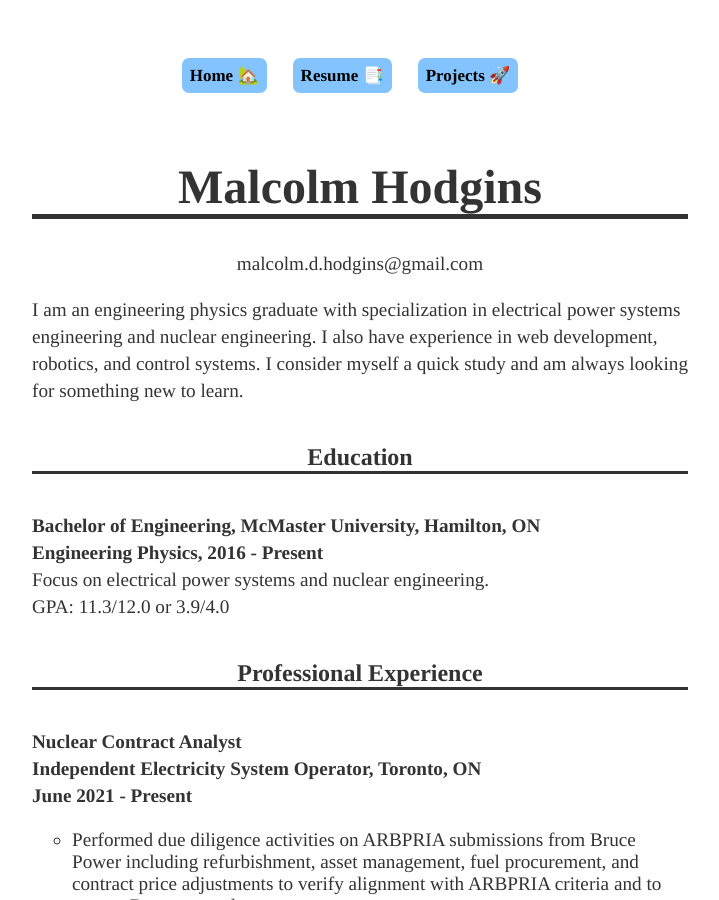
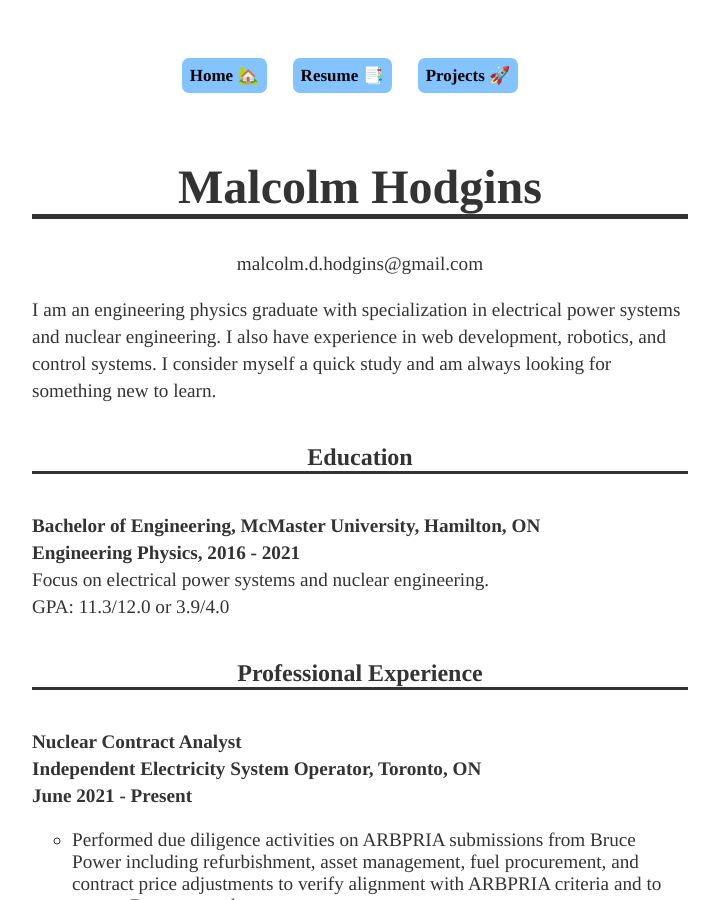
Before and after one commit to MalcolmHodgins/MalcolmHodgins.github.io, a Jekyll site: the page built from resume/index.html, in a window 1280 px wide and 900 px high. Shown: the whole window, without its empty margins (280-999 px from the left). Built offline with Jekyll 4.4.1, drawn with Linux system fonts in a browser that asks for light colours.

Commit message:
resume update

```diff
--- a/resume/index.html
+++ b/resume/index.html
@@ -19,7 +19,7 @@ title: Malcolm Hodgins
 <div class="flex-container-resume">
   <div>
     <p>
-			I am an engineering physics graduate with specialization in electrical power systems engineering and nuclear engineering. I also have experience in web development, robotics, and control systems. I consider myself a quick study and am always looking for something new to learn.
+			I am an engineering physics graduate with specialization in electrical power systems and nuclear engineering. I also have experience in web development, robotics, and control systems. I consider myself a quick study and am always looking for something new to learn.
     </p>
   </div>
 </div>
@@ -33,7 +33,7 @@ title: Malcolm Hodgins
 	<div>
     <p>
       <strong>Bachelor of Engineering, McMaster University, Hamilton, ON <br>
-      Engineering Physics, 2016 - Present</strong> <br>
+      Engineering Physics, 2016 - 2021</strong> <br>
       Focus on electrical power systems and nuclear engineering.<br>
       GPA: 11.3/12.0 or 3.9/4.0
     </p>
```
